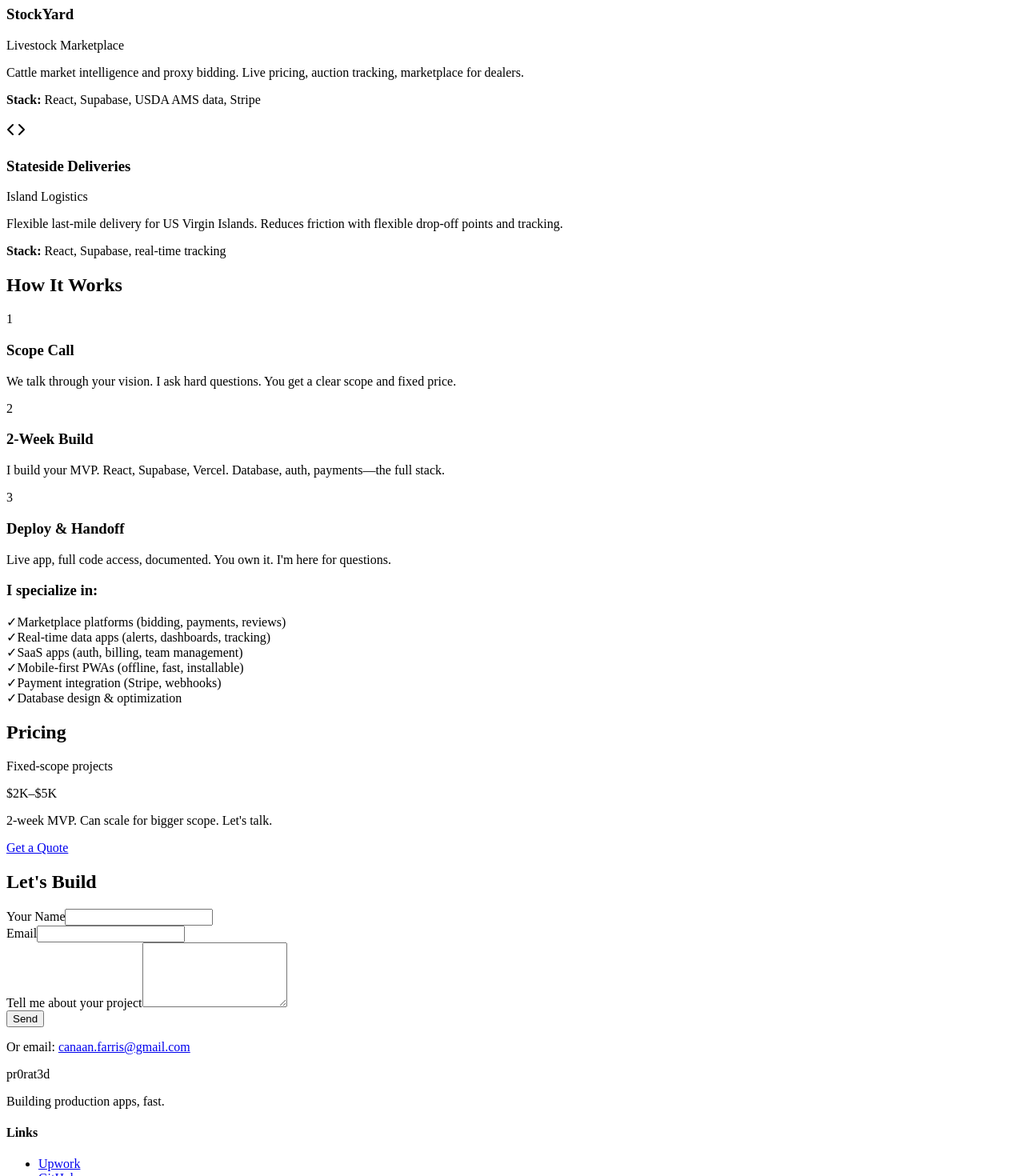
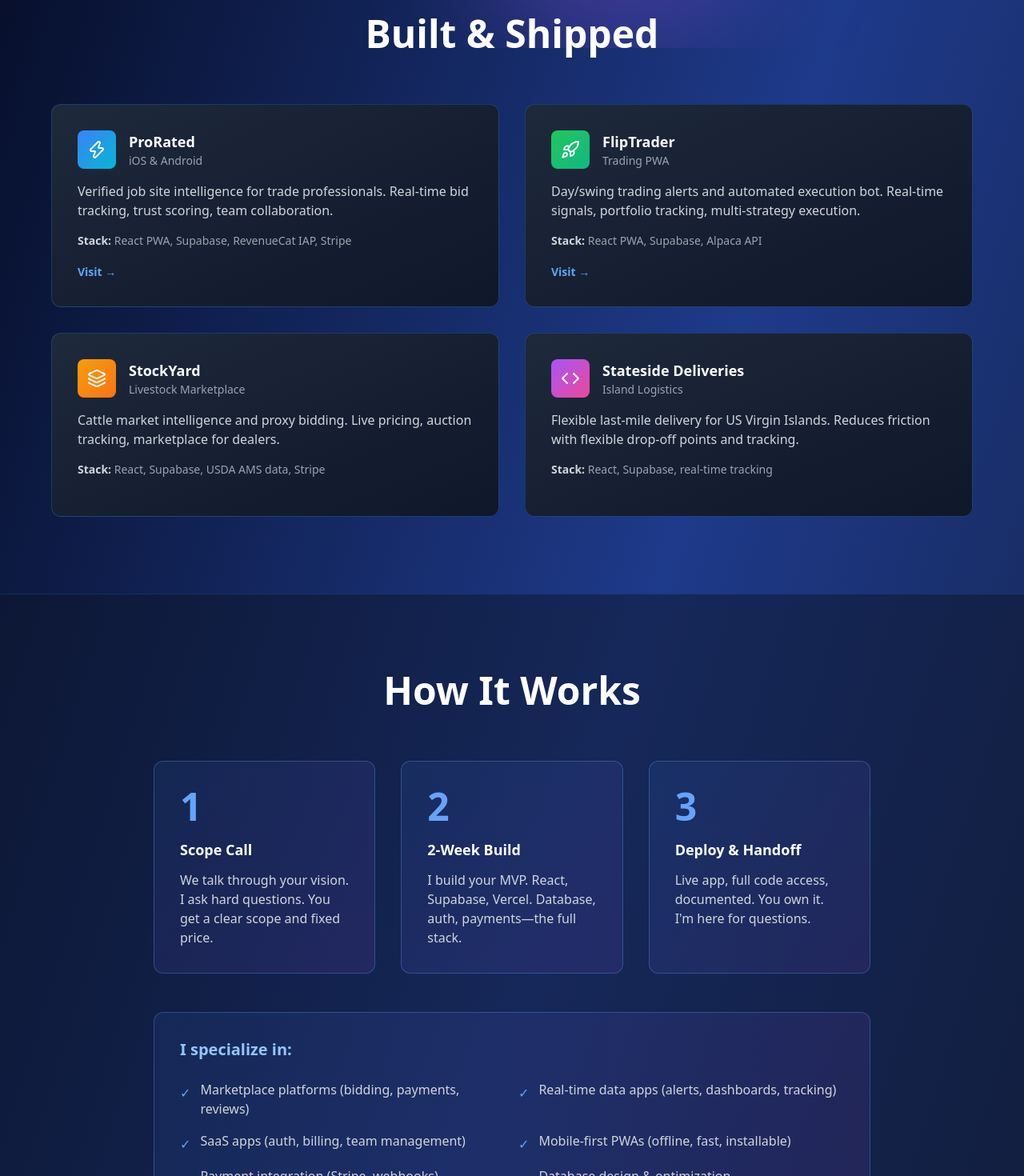
Before and after one commit to pr0rat3d/app-dev-landing, a Next.js app: page / in a window 1280 px wide. Shown: the part 740-2210 px from the top of the page at 80% size. Built offline with nearby package versions, Linux system fonts and the light colour scheme.

Commit message:
Fix Tailwind/Next wiring, wire real Upwork link, add SEO meta and Formspree contact form
Landing page was missing _app.js and globals.css so Tailwind never loaded, and the Upwork links used a placeholder ID.

```diff
--- /dev/null
+++ b/pages/_app.js
@@ -0,0 +1,5 @@
+import '../styles/globals.css';
+
+export default function App({ Component, pageProps }) {
+  return <Component {...pageProps} />;
+}
--- a/pages/index.js
+++ b/pages/index.js
@@ -1,24 +1,50 @@
 import React, { useState } from 'react';
+import Head from 'next/head';
 import { Menu, X, ExternalLink, Zap, Code, Layers, Rocket } from 'lucide-react';
+
+const UPWORK_URL = 'https://www.upwork.com/freelancers/~013eb65ac88de3feb6';
+// Replace with your real Formspree endpoint (formspree.io/f/xxxxxxx) after signup.
+const FORMSPREE_ENDPOINT = 'https://formspree.io/f/YOUR_FORM_ID';
 
 export default function AppDevLanding() {
   const [isMenuOpen, setIsMenuOpen] = useState(false);
   const [formData, setFormData] = useState({ name: '', email: '', project: '' });
-  const [submitted, setSubmitted] = useState(false);
+  const [status, setStatus] = useState('idle');
 
   const handleInputChange = (e) => {
     const { name, value } = e.target;
     setFormData(prev => ({ ...prev, [name]: value }));
   };
 
-  const handleSubmit = (e) => {
+  const handleSubmit = async (e) => {
     e.preventDefault();
-    setSubmitted(true);
-    setTimeout(() => setSubmitted(false), 3000);
+    setStatus('sending');
+    try {
+      const res = await fetch(FORMSPREE_ENDPOINT, {
+        method: 'POST',
+        headers: { 'Content-Type': 'application/json', Accept: 'application/json' },
+        body: JSON.stringify(formData),
+      });
+      if (!res.ok) throw new Error('Form submission failed');
+      setStatus('sent');
+      setFormData({ name: '', email: '', project: '' });
+      setTimeout(() => setStatus('idle'), 4000);
+    } catch (err) {
+      setStatus('error');
+    }
   };
 
   return (
     <div className="min-h-screen bg-gradient-to-br from-slate-950 via-blue-900 to-slate-900 text-white overflow-hidden">
+      <Head>
+        <title>pr0rat3d — Full-Stack MVP Development</title>
+        <meta name="description" content="Production-ready apps for startups. React, Supabase, Vercel. Fixed scope, fixed price, 2-week MVP builds." />
+        <meta name="viewport" content="width=device-width, initial-scale=1" />
+        <meta property="og:title" content="pr0rat3d — Full-Stack MVP Development" />
+        <meta property="og:description" content="Production-ready apps for startups. React, Supabase, Vercel. Fixed scope, fixed price, 2-week MVP builds." />
+        <meta property="og:type" content="website" />
+        <link rel="icon" href="/favicon.svg" />
+      </Head>
       <div className="fixed inset-0 overflow-hidden pointer-events-none">
         <div className="absolute top-0 left-1/4 w-96 h-96 bg-blue-500 rounded-full mix-blend-multiply filter blur-3xl opacity-20 animate-pulse"></div>
         <div className="absolute bottom-0 right-1/4 w-96 h-96 bg-purple-500 rounded-full mix-blend-multiply filter blur-3xl opacity-20 animate-pulse" style={{animationDelay: '2s'}}></div>
@@ -53,7 +79,7 @@
             <a href="#contact" className="bg-gradient-to-r from-blue-500 to-blue-600 text-white px-8 py-4 rounded-lg font-semibold hover:shadow-lg hover:shadow-blue-500/50 transition transform hover:scale-105">
               Start Your Project
             </a>
-            <a href="https://www.upwork.com/freelancers/~YOUR_UPWORK_ID" target="_blank" rel="noopener noreferrer" className="border-2 border-blue-400 text-blue-300 px-8 py-4 rounded-lg font-semibold hover:bg-blue-500/10 transition flex items-center justify-center gap-2 group">
+            <a href={UPWORK_URL} target="_blank" rel="noopener noreferrer" className="border-2 border-blue-400 text-blue-300 px-8 py-4 rounded-lg font-semibold hover:bg-blue-500/10 transition flex items-center justify-center gap-2 group">
               View on Upwork <ExternalLink size={18} className="group-hover:translate-x-1 transition" />
             </a>
           </div>
@@ -124,9 +150,12 @@
               <label className="block text-sm font-semibold mb-2 text-blue-300">Tell me about your project</label>
               <textarea name="project" value={formData.project} onChange={handleInputChange} rows="5" className="w-full px-4 py-3 bg-slate-900/50 border border-blue-400/30 rounded-lg text-white placeholder-gray-500 focus:outline-none focus:border-blue-400 transition" required />
             </div>
-            <button type="submit" className="w-full bg-gradient-to-r from-blue-500 to-blue-600 text-white py-3 rounded-lg font-semibold hover:shadow-lg hover:shadow-blue-500/50 transition transform hover:scale-105">
-              {submitted ? '✓ Message received!' : 'Send'}
+            <button type="submit" disabled={status === 'sending'} className="w-full bg-gradient-to-r from-blue-500 to-blue-600 text-white py-3 rounded-lg font-semibold hover:shadow-lg hover:shadow-blue-500/50 transition transform hover:scale-105 disabled:opacity-60 disabled:cursor-not-allowed disabled:hover:scale-100">
+              {status === 'sending' ? 'Sending…' : status === 'sent' ? '✓ Message sent!' : 'Send'}
             </button>
+            {status === 'error' && (
+              <p className="text-sm text-red-400 mt-4 text-center">Something went wrong — please email me directly instead.</p>
+            )}
             <p className="text-sm text-gray-400 mt-4 text-center">Or email: <a href="mailto:canaan.farris@gmail.com" className="text-blue-300 hover:text-blue-200 font-semibold transition">canaan.farris@gmail.com</a></p>
           </form>
         </div>
@@ -141,7 +170,7 @@
           <div>
             <h4 className="font-semibold mb-4 text-blue-300">Links</h4>
             <ul className="space-y-2 text-gray-400">
-              <li><a href="https://www.upwork.com/freelancers/~YOUR_UPWORK_ID" target="_blank" rel="noopener noreferrer" className="hover:text-blue-400 transition">Upwork</a></li>
+              <li><a href={UPWORK_URL} target="_blank" rel="noopener noreferrer" className="hover:text-blue-400 transition">Upwork</a></li>
               <li><a href="https://github.com/pr0rat3d" target="_blank" rel="noopener noreferrer" className="hover:text-blue-400 transition">GitHub</a></li>
               <li><a href="https://prorated.app" target="_blank" rel="noopener noreferrer" className="hover:text-blue-400 transition">ProRated</a></li>
             </ul>
--- /dev/null
+++ b/styles/globals.css
@@ -0,0 +1,7 @@
+@tailwind base;
+@tailwind components;
+@tailwind utilities;
+
+html {
+  scroll-behavior: smooth;
+}
```
Also changed, not shown: public/favicon.svg (added), 1 other file (tests, documents, lock files or other folders).
